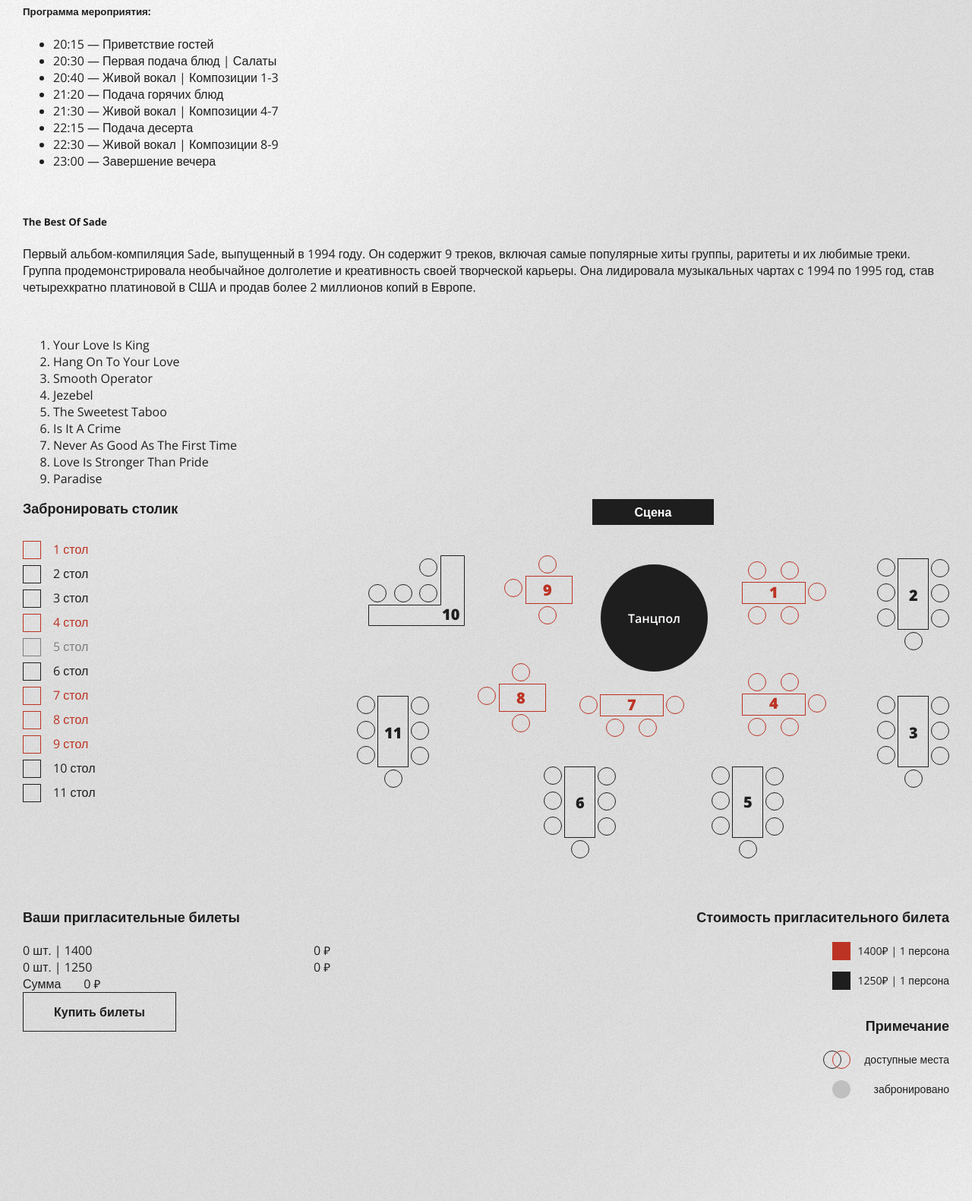
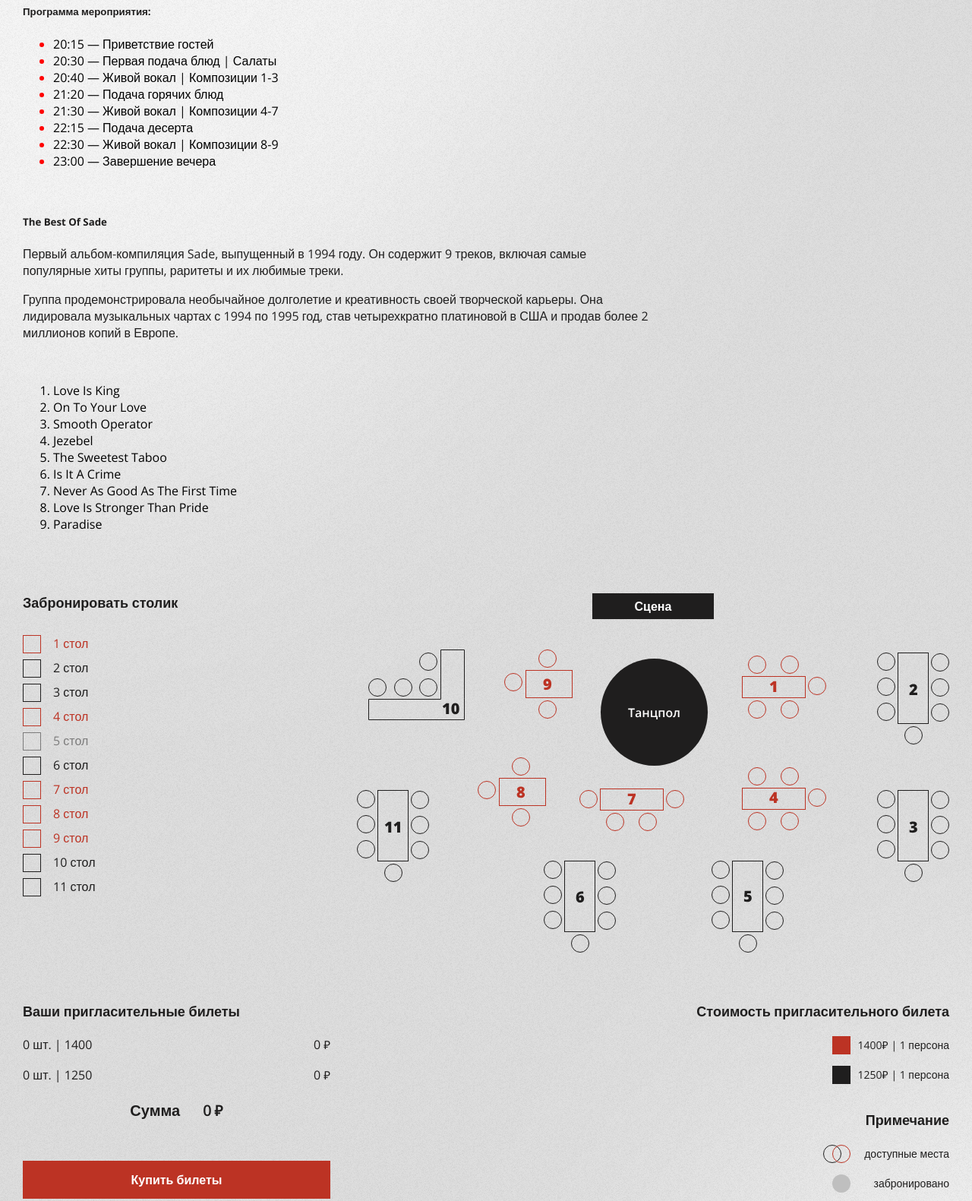
Before and after one commit to ChiVika/ChiVika.github.io, a plain HTML site: page event.html in a window 1280 px wide. Shown: the part 953-2534 px from the top of the page at 76% size. Drawn offline with nearby package versions, Linux system fonts and the light colour scheme; a web font is replaced by a local one.

Commit message:
Add files via upload

```diff
--- a/event.html
+++ b/event.html
@@ -10,7 +10,17 @@
   <link rel="preconnect" href="https://fonts.googleapis.com">
   <link rel="preconnect" href="https://fonts.gstatic.com" crossorigin>
   <link href="https://fonts.googleapis.com/css2?family=Lora:wght@400;500;600;700&family=Open+Sans:wght@400;500;600;700&display=swap" rel="stylesheet">
+  <style>
+    li {
+      color: red;
+      /* Цвет маркеров */
+    }
 
+    li span {
+      color: black;
+      /* Цвет текста */
+    }
+  </style>
 </head>
 
 <body class="body">
@@ -62,43 +72,80 @@
         </div>
       </header>
       <div class="event__container">
+
+        <div class="event__content">
+          <!-- Здесь пропущенное содержимое страницы -->
           <h5>Программа мероприятия:</h5>
 
           <ul>
-          <li>20:15 — Приветствие гостей</li>
-          <li>20:30 — Первая подача блюд | Салаты</li>
-          <li>20:40 — Живой вокал | Композиции 1-3</li>
-          <li>21:20 — Подача горячих блюд</li>
-          <li>21:30 — Живой вокал | Композиции 4-7</li>
-          <li>22:15 — Подача десерта</li>
-          <li>22:30 — Живой вокал | Композиции 8-9</li>
-          <li>23:00 — Завершение вечера</li>
+            <li>
+              <span>20:15 — Приветствие гостей</span>
+            </li>
+            <li>
+              <span>20:30 — Первая подача блюд | Салаты</span>
+            </li>
+            <li>
+              <span>20:40 — Живой вокал | Композиции 1-3
+            </li>
+            <li>
+              <span>21:20 — Подача горячих блюд</span>
+            </li>
+            <li>
+              <span>21:30 — Живой вокал | Композиции 4-7</span>
+            </li>
+            <li>
+              <span>22:15 — Подача десерта</span>
+            </li>
+            <li>
+              <span>22:30 — Живой вокал | Композиции 8-9</span>
+            </li>
+            <li>
+              <span>23:00 — Завершение вечера</span>
+            </li>
           </ul>
 
           <br />
 
           <h5>The Best Of Sade</h5>
           <p>Первый альбом-компиляция Sade, выпущенный в 1994 году. Он содержит 9 треков, включая самые популярные хиты группы,
-          раритеты и их любимые треки. Группа продемонстрировала необычайное долголетие и креативность своей
-          творческой карьеры. Она лидировала музыкальных чартах с
-          1994 по 1995 год, став четырехкратно платиновой в США и продав более 2 миллионов копий в Европе.
+            раритеты и их любимые треки.
+          </p>
+
+          <p>
+            Группа продемонстрировала необычайное долголетие и креативность своей творческой карьеры.
+            Она лидировала музыкальных чартах с 1994 по 1995 год, став четырехкратно платиновой в США и продав более 2 миллионов копий в Европе.
           </p>
           <br />
           <ol>
-          <li>Your Love Is King</li>
-          <li>Hang On To Your Love</li>
-          <li>Smooth Operator</li>
-          <li>Jezebel</li>
-          <li>The Sweetest Taboo</li>
-          <li>Is It A Crime </li>
-          <li>Never As Good As The First Time</li>
-          <li>Love Is Stronger Than Pride </li>
-          <li>Paradise</li>
+            <li style="color: black;">
+              <span>Love Is King</span>
+            </li>
+            <li style="color: black;">
+              <span>On To Your Love</span>
+            </li>
+            <li style="color: black;">
+              <span>Smooth Operator</span>
+            </li>
+            <li style="color: black;">
+              <span>Jezebel</span>
+            </li>
+            <li style="color: black;">
+              <span>The Sweetest Taboo</span>
+            </li>
+            <li style="color: black;">
+              <span>Is It A Crime</span>
+            </li>
+            <li style="color: black;">
+              <span>Never As Good As The First Time</span>
+            </li>
+            <li style="color: black;">
+              <span>Love Is Stronger Than Pride</span>
+            </li>
+            <li style="color: black;">
+              <span>Paradise</span>
+            </li>
           </ol>
-
-
-        <div class="event__content">
-          <!-- Здесь пропущенное содержимое страницы -->
+        </div>
         <form class="reserve event__reserve">
           <div class="reserve__checks">
             <h4 class="reserve__section-title reserve__section-title--mb30">
@@ -368,9 +415,9 @@
               </div>
             </div>
             <div class="reserve__total" data-caption="Сумма" data-currency="₽">0</div>
-              <button type="submit" class="btn btn--red reserve__submit">
-                Купить билеты
-              </button>
+            <div class="reserve__button">
+              <button type="submit" class="btn reserve__submit">Купить билеты</button>
+            </div>
           </div>
           <div class="reserve__legend">
             <div class="reserve__price">
@@ -388,7 +435,6 @@
             </div>
           </div>
         </form>
-        </div>
 
       </div>
     </article>
--- a/styls/styls.css
+++ b/styls/styls.css
@@ -1098,7 +1098,8 @@
   position: absolute;
   right: 0;
   bottom: 0;
-  margin-bottom: 70px;
+  margin-bottom: 60px;
+  padding-bottom: 30px;
 }
 .event {
   padding: 40px 0 150px;
@@ -1208,6 +1209,10 @@
   width: 497px;
   margin: 0 50px;
   margin-bottom: 40px;
+}
+.event__content {
+  max-width: 829px;
+  margin-bottom: 80px;
 }
 .reserve {
   display: grid;
@@ -1523,8 +1528,12 @@
           flex-direction: column;
   gap: 67px;
 }
+.do-it {
+  margin-top: 304px;
+}
 .do-it__first,
 .do-it__second {
+  font-family: "mak", serif;
   font-size: 128px;
   font-weight: 700;
   line-height: 120%;
@@ -1538,7 +1547,7 @@
 }
 .do-it__second {
   width: 100%;
-  margin-left: 344px;
+  margin-left: 450px;
 }
 .sub {
   max-width: 410px;
@@ -2007,6 +2016,30 @@
   margin-left: 4px;
   font-size: 0.95em;
 }
+.reserve__tickets-list {
+  display: -webkit-box;
+  display: -ms-flexbox;
+  display: flex;
+  -webkit-box-orient: vertical;
+  -webkit-box-direction: normal;
+      -ms-flex-direction: column;
+          flex-direction: column;
+  gap: 18px;
+  font-family: "Open Sans", sans-serif;
+  font-size: 16px;
+  font-style: normal;
+  font-weight: 400;
+  line-height: normal;
+  margin-bottom: 22px;
+}
+.reserve__total {
+  font-size: 20px;
+  font-style: normal;
+  font-weight: 600;
+  line-height: normal;
+  text-align: center;
+  margin-bottom: 53px;
+}
 .reserve__total::before {
   content: attr(data-caption);
   margin-right: 30px;
@@ -2015,6 +2048,15 @@
   content: attr(data-currency);
   margin-left: 4px;
   font-size: 0.95em;
+}
+.reserve__button {
+  text-align: center;
+}
+.reserve__submit {
+  width: 100%;
+  background-color: #bc3324;
+  border: none;
+  color: #ffffff;
 }
 .reserve__price {
   display: -webkit-box;
```
Also changed, not shown: default.html (+10 -0 lines), events.html (+10 -0 lines), index.html (+19 -9 lines), assets/fonts/MAK-bold.woff (added), assets/fonts/MAK-light.woff (added), assets/images/exhibition.jpg (added), assets/images/rocking.jpg (added), styls/styls.min.css. Lines whose indentation alone changed are shown as unchanged.
